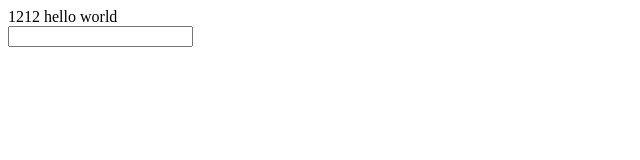
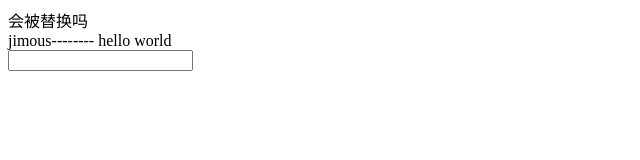
Before and after one commit to muyuan0504/about-javascript, a plain HTML site: page index.html in a window 1280 px wide. Shown: the whole page, without its empty margins (0-640 px from the left). Drawn offline with Linux system fonts and the light colour scheme.

Commit message:
fix: 理解vue2响应式原理

```diff
--- a/index.html
+++ b/index.html
@@ -2,7 +2,7 @@
  * @Date: 2022-02-15 16:34:57
  * @LastEditors: jimouspeng
  * @Description: 描述文件内容
- * @LastEditTime: 2022-02-25 17:26:14
+ * @LastEditTime: 2022-02-28 10:59:53
  * @FilePath: \es6\index.html
 -->
 <!DOCTYPE html>
@@ -15,6 +15,7 @@
     </head>
     <body>
         <div id="app">
+            <div>会被替换吗</div>
             <span>{{name}}</span>
             <span>{{title}}</span>
         </div>
--- a/src/es5-defineProperty.js
+++ b/src/es5-defineProperty.js
@@ -2,7 +2,7 @@
  * @Date: 2022-02-23 12:35:14
  * @LastEditors: jimouspeng
  * @Description: es5-Object.defineProperty
- * @LastEditTime: 2022-02-25 17:59:30
+ * @LastEditTime: 2022-02-28 11:33:45
  * @FilePath: \es6\src\es5-defineProperty.js
  */
 // https://developer.mozilla.org/zh-CN/docs/Web/JavaScript/Reference/Global_Objects/Object/defineProperty
@@ -107,7 +107,7 @@ class Dep {
 /**
  * Watcher 收到属性的变化通知并执行相应的函数，从而更新视图
  * @param {*} vm this
- * @param {*} exp key
+ * @param {*} exp 监听变化的key
  * @param {*} cb 回调函数, 更新视图
  */
 function Watcher(vm, exp, cb) {
@@ -185,27 +185,49 @@ class Compiler {
         if (this.el) {
             this.fragment = this.nodeToFragment(this.el)
             this.compileElement(this.fragment)
+            /** 将fragment重新插入到元素内 */
             this.el.appendChild(this.fragment)
         } else {
             console.log('Dom元素不存在')
         }
     }
+    /** 扩展： #text节点
+     * Text节点代表Element节点和Attribute节点的文本内容。
+     * 如果一个节点只包含一段文本，那么它就有一个Text子节点，代表该节点的文本内容。
+     * 通常我们使用Element节点的firstChild、nextSibling等属性获取Text节点，
+     * 或者使用Document节点的createTextNode方法创造一个Text节点
+     * eg: 标识#text所处的位置
+     * <div> #text <span>{{name}}</span> #text <span>{{title}}</span> #text </div>
+     */
     nodeToFragment(el) {
         // createdocumentfragment()方法创建了一虚拟的节点对象，节点对象包含所有属性和方法
         let fragment = document.createDocumentFragment()
-        let child = el.firstChild
+        let child = el.firstChild // firstChild 属性返回被选节点的第一个子节点
+        // 下面这种方式应该比循环更好理解
+        // ;[].slice.call(el.childNodes).forEach((el) => {
+        //     fragment.appendChild(el)
+        // })
         while (child) {
-            // 将Dom元素移入fragment中
+            /** 假如el中有ABCDE五个元素。
+             * 这个步骤是把el中的第一个元素A赋值给child，然后将child添加到fragment中。
+             * 但是这里有一点要注意，就是如果dom中有这个元素，appendChild相当于剪切的效果；
+             * 翻译过来就是因为DOM中有A，所以将A剪切到fragment中，
+             * 此时el中的第一个firstchild就B了。
+             * 一个节点不可能同时出现在文档的不同位置。
+             * 所以，如果某个节点已经拥有父节点，在被传递给此方法后，它首先会被移除，再被插入到新的位置。
+             * 若要保留已在文档中的节点，可以先使用  Node.cloneNode() 方法来为它创建一个副本，再将副本附加到目标父节点下。
+             * 请注意，用 cloneNode 制作的副本不会自动保持同步
+             * 以此类推，当E被剪切到fragment中后，el.firstChild就是个null了，child=el.firstChild就是false，循环终止。
+             * 之后将Dom元素移入fragment中 */
             fragment.appendChild(child)
             child = el.firstChild
         }
-        console.log(fragment, '==============')
         return fragment
     }
     compileElement(el) {
         var childNodes = el.childNodes
         var self = this
-        ;[].slice.call(childNodes).forEach(function (node) {
+        ;[].slice.call(childNodes).forEach((node) => {
             // 解析 {{}} 模板字符串
             var reg = /\{\{(.*)\}\}/
             var text = node.textContent
@@ -218,16 +240,22 @@ class Compiler {
             }
         })
     }
+    // exp: 将命中的{{}}的key加入监听
     compileText(node, exp) {
         var self = this
         var initText = this.vm[exp]
         self.updateText(node, initText) // 将初始化的数据初始化到视图中
-        new Watcher(this.vm, exp, function (value) {
+        new Watcher(this.vm, exp, (value) => {
             // 生成订阅器并绑定更新函数
             self.updateText(node, value)
         })
     }
     updateText(node, value) {
+        /** innerText和textContent的选择
+         * innerText属性值的获取会考虑CSS样式，因此读取innerText的值将触发回流以确保计算出的样式是最新的，
+         * 而回流在计算上很昂贵，会降低性能，因此应尽可能避免回流。
+         * 而textContent只是单纯读取文本内容，因此性能更高
+         */
         node.textContent = typeof value == 'undefined' ? '' : value
     }
     isTextNode(nd) {
@@ -292,4 +320,5 @@ window.setTimeout(function () {
     console.log('name值改变了')
     // selfVue.data.name = 'jimous'
     selfVue.name = 'jimous--------'
-}, 6000)
+    console.log(selfVue)
+}, 2000)
```
